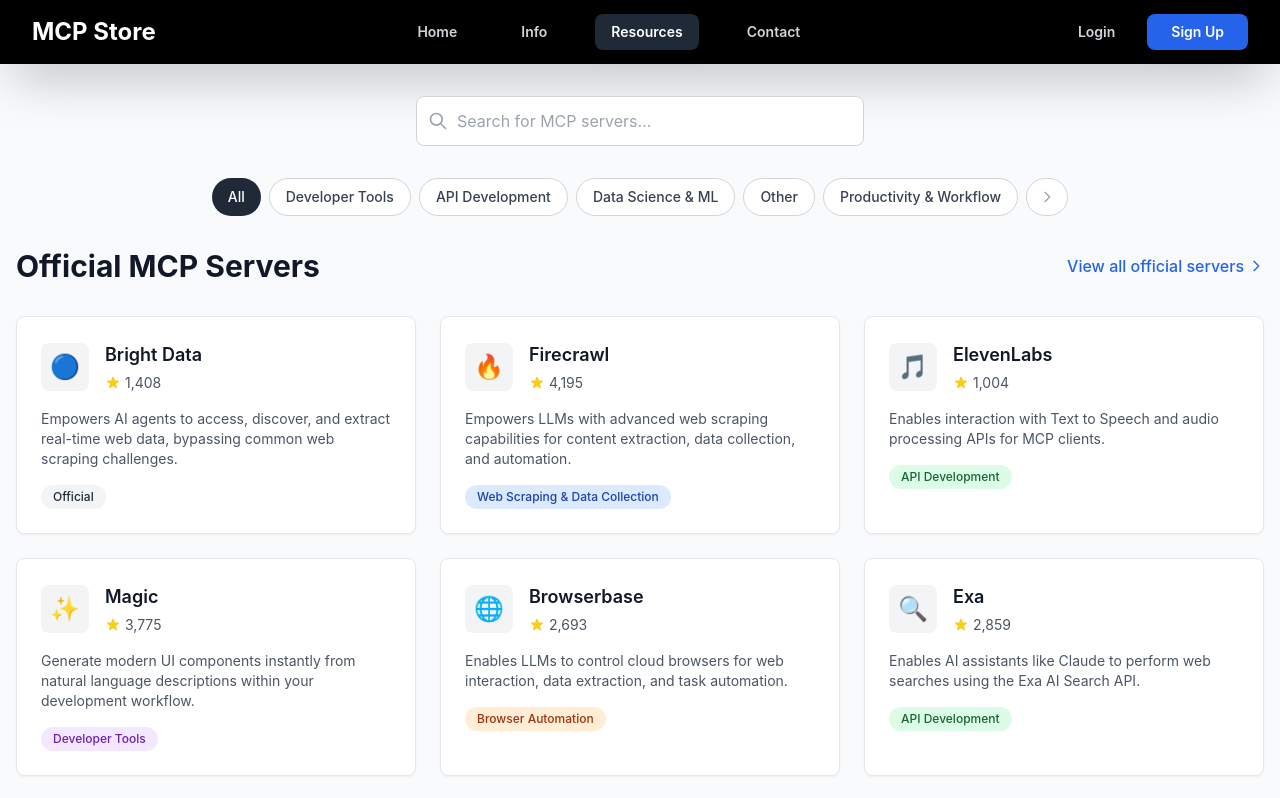
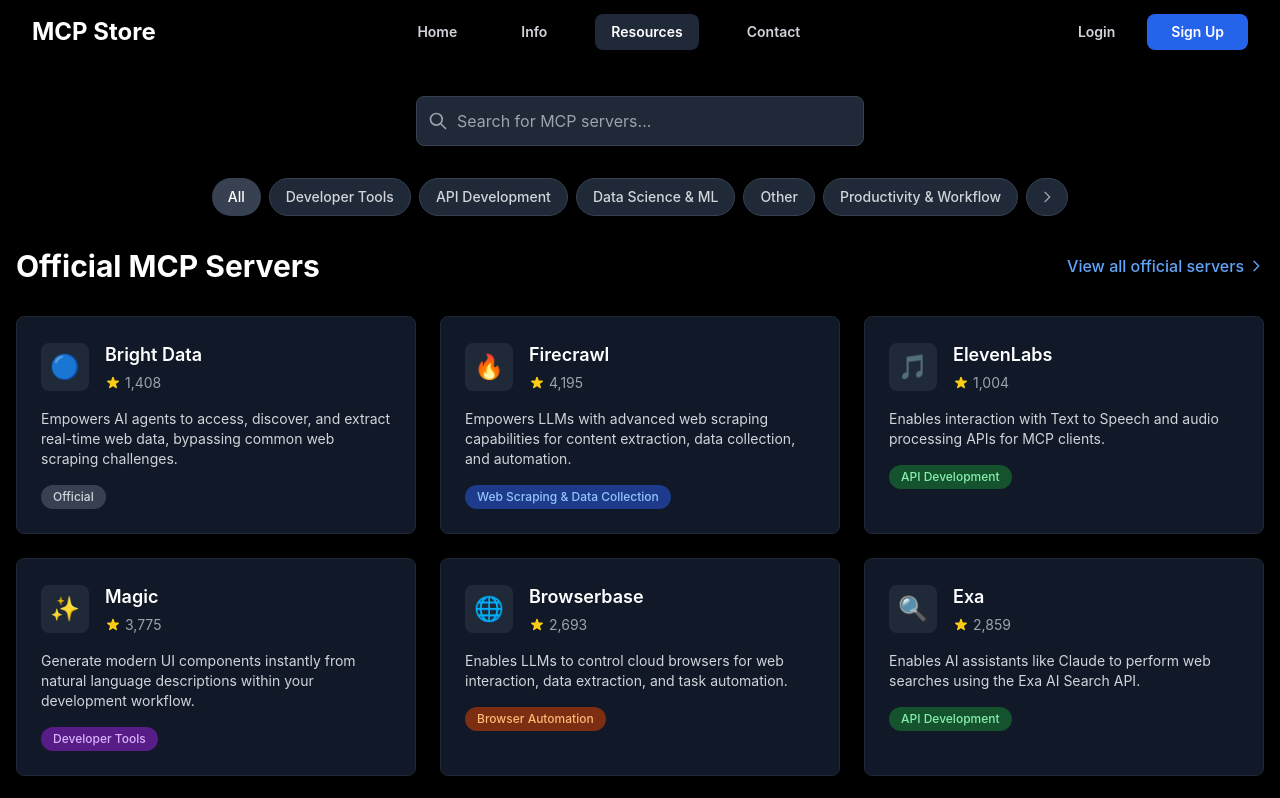
Before and after one commit to AaliyaanShaikh/Major-Project-MCP-store-, a React (Vite) app in the folder mcp-frontend/: page /resources in a window 1280 px wide. Shown: the top 798 px of the page. Built offline with nearby package versions, Linux system fonts and the light colour scheme.

Commit message:
dark mode and routing

```diff
--- a/mcp-frontend/src/pages/Home.jsx
+++ b/mcp-frontend/src/pages/Home.jsx
@@ -788,9 +788,9 @@
 
             {/* View All Tools Button */}
             <div className="text-center mt-12">
-              <button className="px-8 py-3 bg-gradient-to-r from-gray-800 to-gray-900 text-white rounded-xl hover:from-gray-700 hover:to-gray-800 transition-all duration-200 font-semibold shadow-lg hover:shadow-xl border border-gray-600/30">
+              <Link to="/resources" className="inline-block px-8 py-3 bg-gradient-to-r from-gray-800 to-gray-900 text-white rounded-xl hover:from-gray-700 hover:to-gray-800 transition-all duration-200 font-semibold shadow-lg hover:shadow-xl border border-gray-600/30">
                 View All 150+ Tools
-              </button>
+              </Link>
             </div>
           </div>
 
--- a/mcp-frontend/src/pages/Resources.jsx
+++ b/mcp-frontend/src/pages/Resources.jsx
@@ -99,18 +99,18 @@
 
   const getTagColor = (tag) => {
     const colors = {
-      'Official': 'bg-gray-100 text-gray-800',
-      'Web Scraping & Data Collection': 'bg-blue-100 text-blue-800',
-      'API Development': 'bg-green-100 text-green-800',
-      'Developer Tools': 'bg-purple-100 text-purple-800',
-      'Browser Automation': 'bg-orange-100 text-orange-800',
-      'Productivity & Workflow': 'bg-pink-100 text-pink-800'
+      'Official': 'bg-gray-700 text-gray-300',
+      'Web Scraping & Data Collection': 'bg-blue-900 text-blue-300',
+      'API Development': 'bg-green-900 text-green-300',
+      'Developer Tools': 'bg-purple-900 text-purple-300',
+      'Browser Automation': 'bg-orange-900 text-orange-300',
+      'Productivity & Workflow': 'bg-pink-900 text-pink-300'
     }
-    return colors[tag] || 'bg-gray-100 text-gray-800'
+    return colors[tag] || 'bg-gray-700 text-gray-300'
   }
 
   return (
-    <div className="min-h-screen bg-gray-50">
+    <div className="min-h-screen bg-black">
       <div className="container mx-auto px-4 py-8">
         <div className="max-w-7xl mx-auto">
           {/* Search Bar */}
@@ -126,7 +126,7 @@
                 placeholder="Search for MCP servers..."
                 value={searchQuery}
                 onChange={(e) => setSearchQuery(e.target.value)}
-                className="w-full pl-10 pr-4 py-3 border border-gray-300 rounded-lg focus:ring-2 focus:ring-blue-500 focus:border-transparent"
+                className="w-full pl-10 pr-4 py-3 bg-gray-800 border border-gray-700 text-white placeholder-gray-400 rounded-lg focus:ring-2 focus:ring-blue-500 focus:border-transparent"
               />
             </div>
           </div>
@@ -139,14 +139,14 @@
                 onClick={() => setSelectedCategory(category)}
                 className={`px-4 py-2 rounded-full text-sm font-medium transition-colors ${
                   selectedCategory === category
-                    ? 'bg-gray-800 text-white'
-                    : 'bg-white text-gray-700 border border-gray-300 hover:bg-gray-50'
+                    ? 'bg-gray-700 text-white'
+                    : 'bg-gray-800 text-gray-300 border border-gray-700 hover:bg-gray-700'
                 }`}
               >
                 {category}
               </button>
             ))}
-            <button className="px-3 py-2 rounded-full bg-white text-gray-400 border border-gray-300 hover:bg-gray-50">
+            <button className="px-3 py-2 rounded-full bg-gray-800 text-gray-400 border border-gray-700 hover:bg-gray-700">
               <svg className="w-4 h-4" fill="none" stroke="currentColor" viewBox="0 0 24 24">
                 <path strokeLinecap="round" strokeLinejoin="round" strokeWidth={2} d="M9 5l7 7-7 7" />
               </svg>
@@ -155,8 +155,8 @@
 
           {/* Header Section */}
           <div className="flex justify-between items-center mb-8">
-            <h1 className="text-3xl font-bold text-gray-900">Official MCP Servers</h1>
-            <button className="flex items-center text-blue-600 hover:text-blue-800 font-medium">
+            <h1 className="text-3xl font-bold text-white">Official MCP Servers</h1>
+            <button className="flex items-center text-blue-400 hover:text-blue-300 font-medium">
               View all official servers
               <svg className="ml-1 w-4 h-4" fill="none" stroke="currentColor" viewBox="0 0 24 24">
                 <path strokeLinecap="round" strokeLinejoin="round" strokeWidth={2} d="M9 5l7 7-7 7" />
@@ -167,25 +167,25 @@
           {/* Server Cards Grid */}
           <div className="grid md:grid-cols-2 lg:grid-cols-3 gap-6">
             {filteredServers.map((server) => (
-              <div key={server.id} className="bg-white rounded-lg shadow-sm border border-gray-200 p-6 hover:shadow-md transition-shadow">
+              <div key={server.id} className="bg-gray-900 rounded-lg shadow-sm border border-gray-800 p-6 hover:shadow-md hover:border-gray-700 transition-all">
                 {/* Logo */}
                 <div className="flex items-center mb-4">
-                  <div className="w-12 h-12 bg-gray-100 rounded-lg flex items-center justify-center text-2xl mr-4">
+                  <div className="w-12 h-12 bg-gray-800 rounded-lg flex items-center justify-center text-2xl mr-4">
                     {server.logo}
                   </div>
                   <div className="flex-1">
-                    <h3 className="text-lg font-semibold text-gray-900">{server.name}</h3>
+                    <h3 className="text-lg font-semibold text-white">{server.name}</h3>
                     <div className="flex items-center mt-1">
                       <svg className="w-4 h-4 text-yellow-400 mr-1" fill="currentColor" viewBox="0 0 20 20">
                         <path d="M9.049 2.927c.3-.921 1.603-.921 1.902 0l1.07 3.292a1 1 0 00.95.69h3.462c.969 0 1.371 1.24.588 1.81l-2.8 2.034a1 1 0 00-.364 1.118l1.07 3.292c.3.921-.755 1.688-1.54 1.118l-2.8-2.034a1 1 0 00-1.175 0l-2.8 2.034c-.784.57-1.838-.197-1.539-1.118l1.07-3.292a1 1 0 00-.364-1.118L2.98 8.72c-.783-.57-.38-1.81.588-1.81h3.461a1 1 0 00.951-.69l1.07-3.292z" />
                       </svg>
-                      <span className="text-sm text-gray-600">{server.rating.toLocaleString()}</span>
+                      <span className="text-sm text-gray-400">{server.rating.toLocaleString()}</span>
                     </div>
                   </div>
                 </div>
 
                 {/* Description */}
-                <p className="text-gray-600 text-sm mb-4 line-clamp-3">
+                <p className="text-gray-300 text-sm mb-4 line-clamp-3">
                   {server.description}
                 </p>
 
@@ -203,15 +203,15 @@
           {filteredServers.length === 0 && (
             <div className="text-center py-12">
               <div className="text-gray-400 text-6xl mb-4">🔍</div>
-              <h3 className="text-xl font-semibold text-gray-900 mb-2">No servers found</h3>
-              <p className="text-gray-600">Try adjusting your search or filter criteria</p>
+              <h3 className="text-xl font-semibold text-white mb-2">No servers found</h3>
+              <p className="text-gray-400">Try adjusting your search or filter criteria</p>
             </div>
           )}
 
           {/* Load More Button */}
           {filteredServers.length > 0 && (
             <div className="text-center mt-12">
-              <button className="bg-white border border-gray-300 text-gray-700 px-6 py-3 rounded-lg hover:bg-gray-50 transition-colors">
+              <button className="bg-gray-800 border border-gray-700 text-gray-300 px-6 py-3 rounded-lg hover:bg-gray-700 transition-colors">
                 Load More Servers
               </button>
             </div>
```
